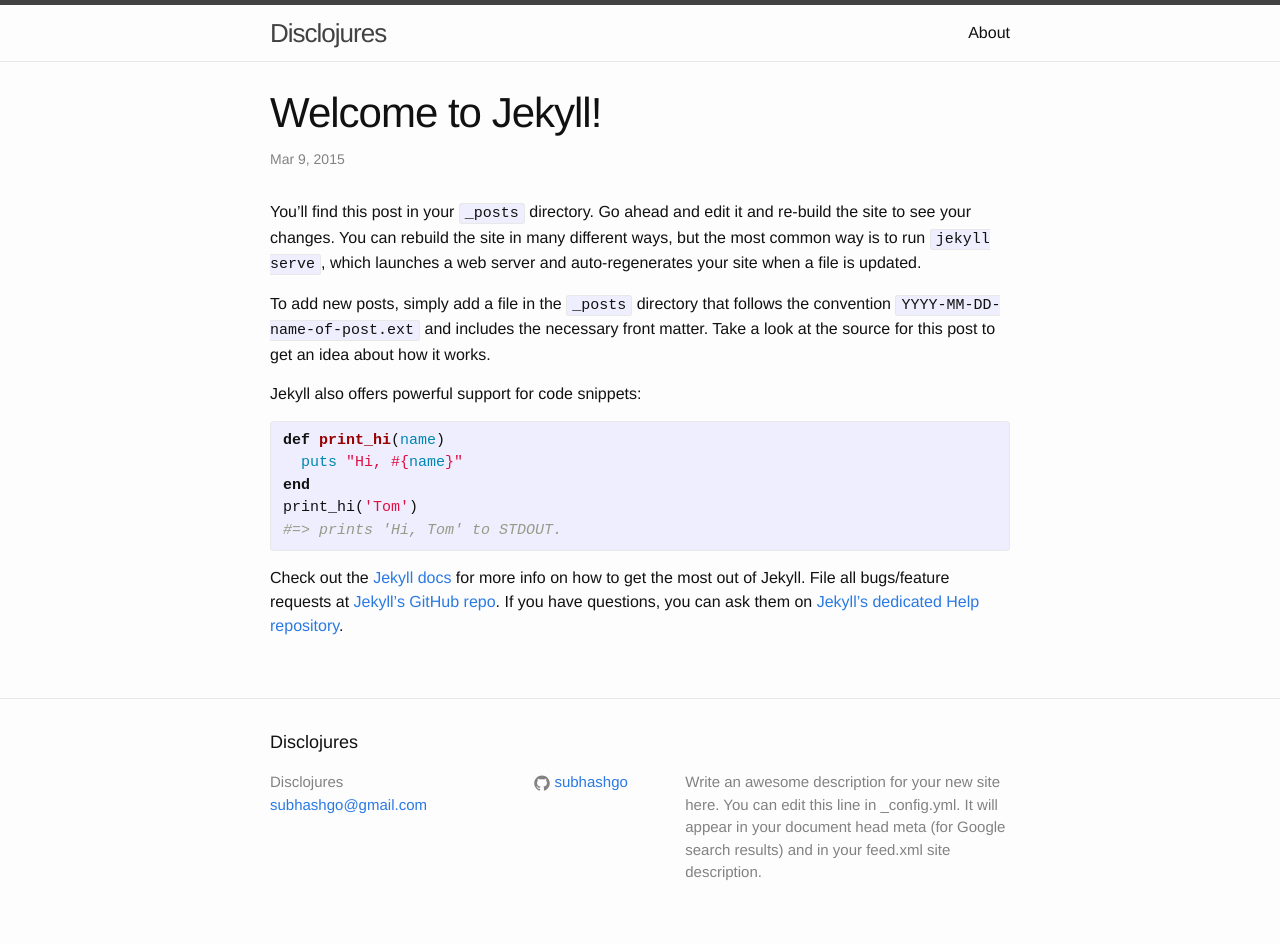
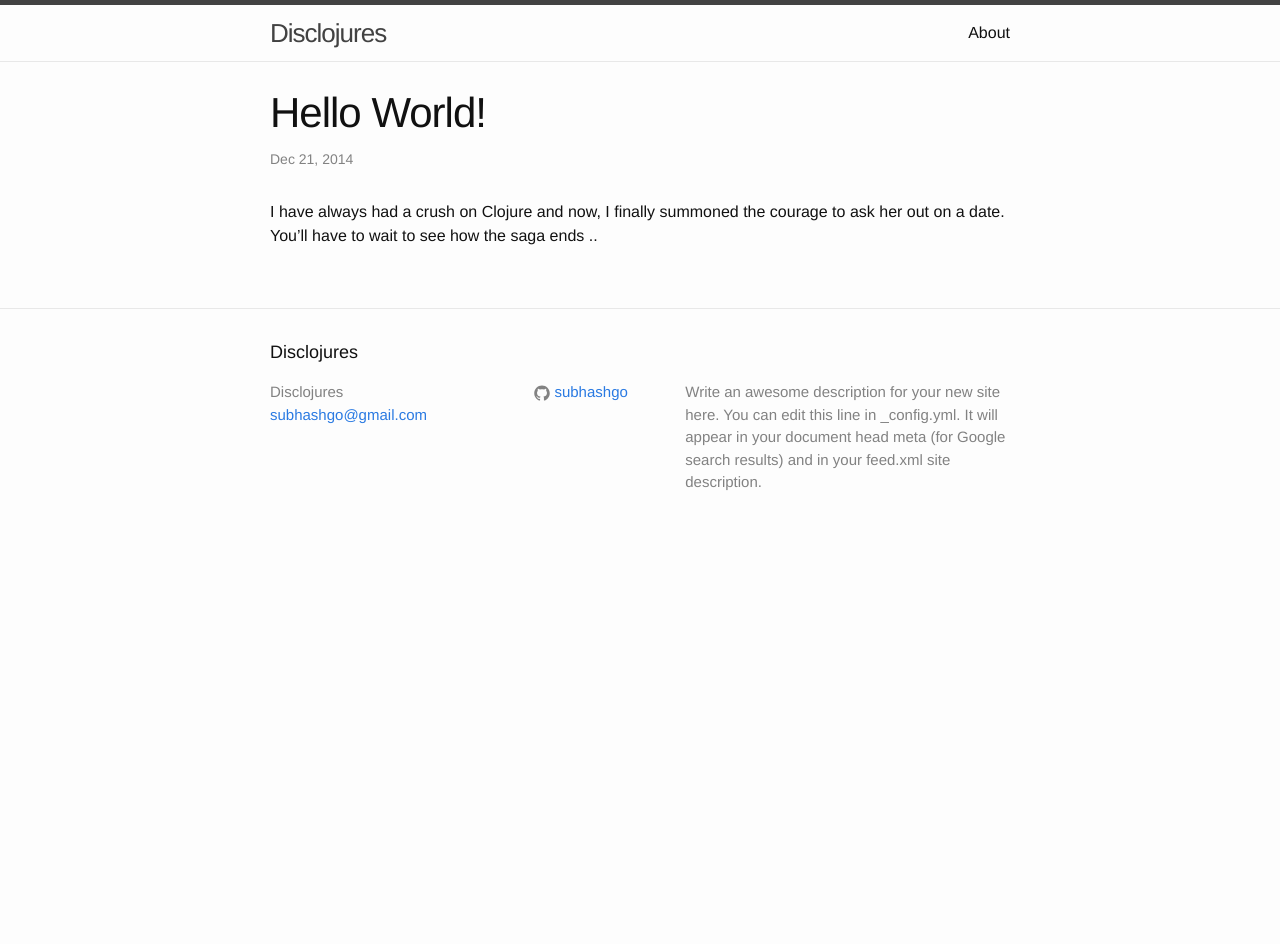
Before and after one commit to subhash/subhash.github.io, a Jekyll site: the page built from _posts/2015-03-09-welcome-to-jekyll.markdown, in a window 1280 px wide. Built offline with Jekyll 4.4.1, drawn with Linux system fonts in a browser that asks for light colours; after the commit the page ends 900 px from its top, so only the background shows below that.

Commit message:
Update 2015-03-09-welcome-to-jekyll.markdown

```diff
--- a/_posts/2015-03-09-welcome-to-jekyll.markdown
+++ b/_posts/2015-03-09-welcome-to-jekyll.markdown
@@ -1,25 +1,6 @@
 ---
 layout: post
-title:  "Welcome to Jekyll!"
-date:   2015-03-09 17:40:05
-categories: jekyll update
+title:  "Hello World!"
+date:   2014-12-21
 ---
-You’ll find this post in your `_posts` directory. Go ahead and edit it and re-build the site to see your changes. You can rebuild the site in many different ways, but the most common way is to run `jekyll serve`, which launches a web server and auto-regenerates your site when a file is updated.
-
-To add new posts, simply add a file in the `_posts` directory that follows the convention `YYYY-MM-DD-name-of-post.ext` and includes the necessary front matter. Take a look at the source for this post to get an idea about how it works.
-
-Jekyll also offers powerful support for code snippets:
-
-{% highlight ruby %}
-def print_hi(name)
-  puts "Hi, #{name}"
-end
-print_hi('Tom')
-#=> prints 'Hi, Tom' to STDOUT.
-{% endhighlight %}
-
-Check out the [Jekyll docs][jekyll] for more info on how to get the most out of Jekyll. File all bugs/feature requests at [Jekyll’s GitHub repo][jekyll-gh]. If you have questions, you can ask them on [Jekyll’s dedicated Help repository][jekyll-help].
-
-[jekyll]:      http://jekyllrb.com
-[jekyll-gh]:   https://github.com/jekyll/jekyll
-[jekyll-help]: https://github.com/jekyll/jekyll-help
+I have always had a crush on Clojure and now, I finally summoned the courage to ask her out on a date. You'll have to wait to see how the saga ends ..
```
